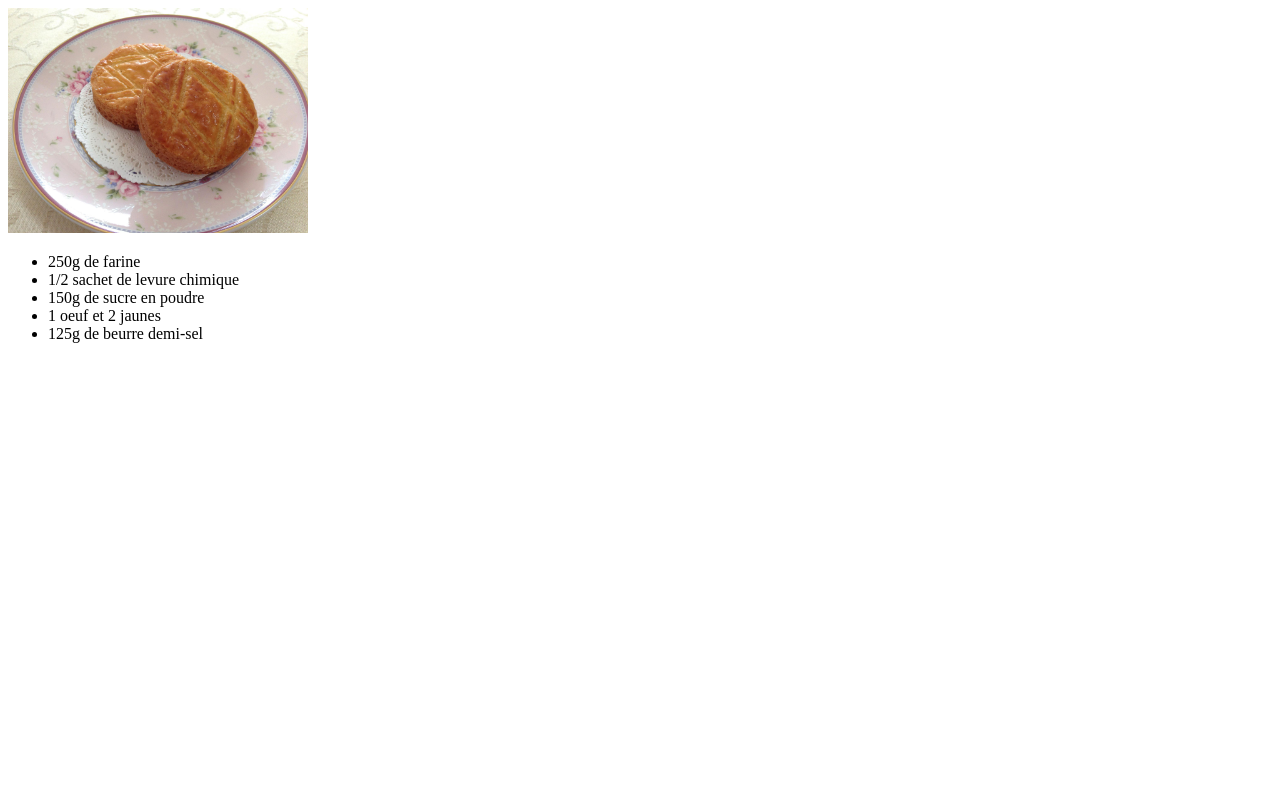
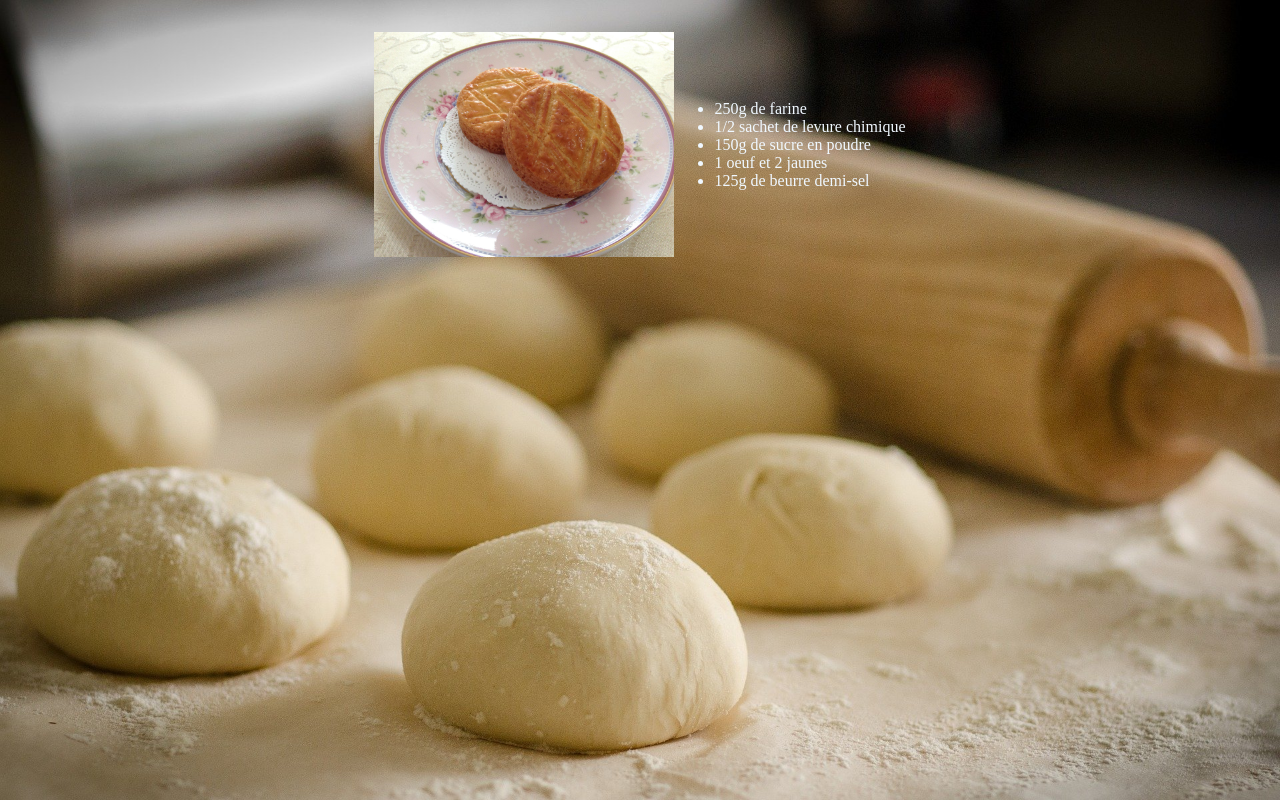
Before and after one commit to v3ry/css-challenge, a plain HTML site: page index.html in a window 1280 px wide. Drawn offline with Linux system fonts and the light colour scheme.

Commit message:
Remise en page html et debut du css

```diff
--- a/index.html
+++ b/index.html
@@ -7,6 +7,7 @@
     <title>Recette de Galettes Bretonne</title>
 </head>
 <body>
+    <div class="header">
         <img src="/img/cookies.jpg" width="300px">
         <ul>
             <li>250g de farine</li>
@@ -15,6 +16,7 @@
             <li>1 oeuf et 2 jaunes</li>
             <li>125g de beurre demi-sel</li>
         </ul>
+    </div>
 
 </body>
 </html>
--- a/style.css
+++ b/style.css
@@ -0,0 +1,19 @@
+*{
+    margin: 0;
+}
+
+body{
+    background-image: url("./img/background.jpg");
+    background-repeat: no-repeat;
+    background-size: cover;
+}
+
+.header{
+    margin-top: 2rem;
+    display: flex;
+    justify-content: center;
+    align-items: center;
+}
+.header ul{
+    color: aliceblue;
+}
```
Lines whose indentation alone changed are shown as unchanged.
